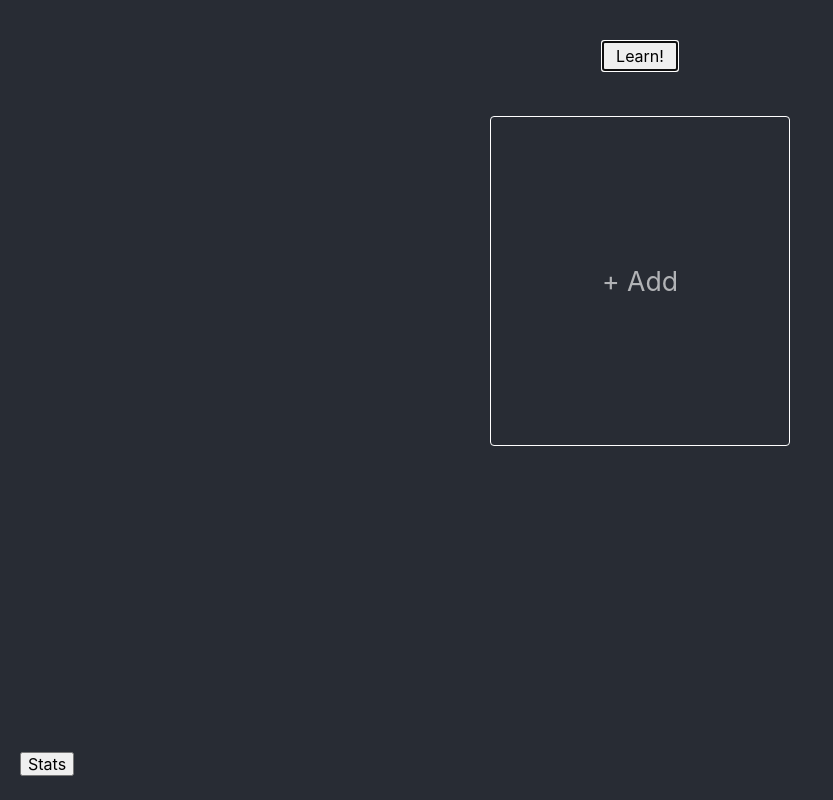
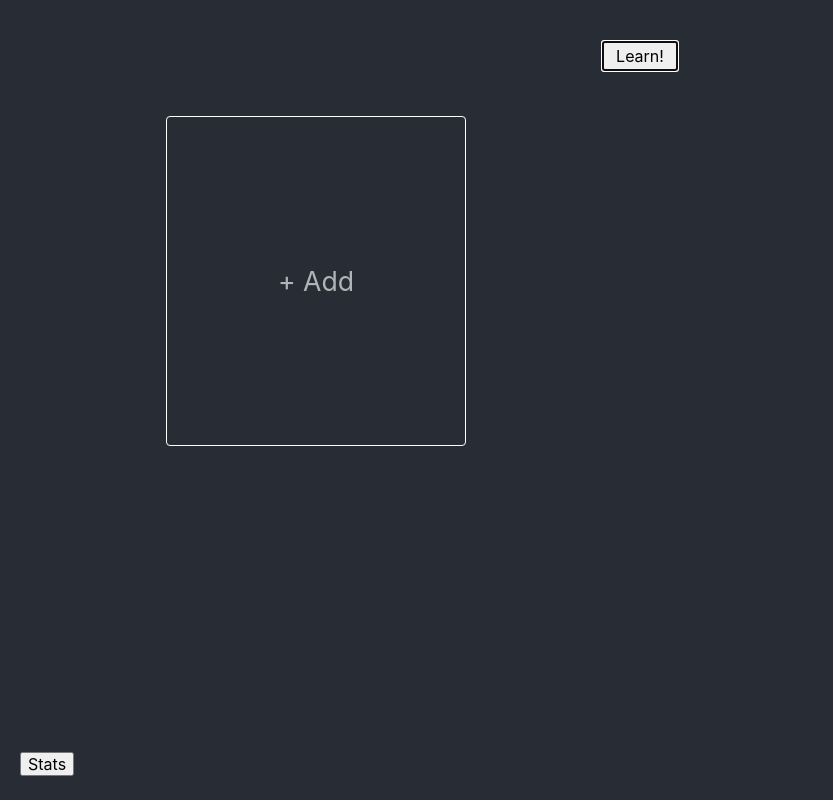
Before and after one commit to SuperOl3g/word-learner, a React (Create React App) app: page / in a window 1280 px wide. Shown: the whole page, without its empty margins (0-833 px from the left). Built offline with nearby package versions, Linux system fonts and the light colour scheme.

Commit message:
Changed the words list sort

```diff
--- a/src/pages/dictionary-page/dictionary-page.module.css
+++ b/src/pages/dictionary-page/dictionary-page.module.css
@@ -1,7 +1,28 @@
 .page {
+  --word-list-width: 300px;
+  --word-list-offset: 12px;
+  --word-list-count: 4;
   width: 100%;
-  max-width: 1320px;
+  max-width: calc((var(--word-list-width) + var(--word-list-offset) * 2) * var(--word-list-count));
   margin: 0 auto;
+}
+
+@media (max-width: 1380px) {
+  .page {
+    --word-list-count: 3;
+  }
+}
+
+@media (max-width: 1056px) {
+  .page {
+    --word-list-count: 2;
+  }
+}
+
+@media (max-width: 732px) {
+  .page {
+    --word-list-count: 1;
+  }
 }
 
 .learnBlock {
@@ -16,13 +37,13 @@
   display: flex;
   flex-wrap: wrap;
   align-items: flex-start;
-  justify-content: center;
+  justify-content: flex-start;
   font-size: 13pt;
 }
 
 .blockWrapper {
   position: relative;
-  margin: 12px;
+  margin: var(--word-list-offset);
 }
 
 .block {
@@ -33,7 +54,7 @@
   border: 1px solid currentColor;
   border-radius: 4px;
   padding: 16px;
-  width: 300px;
+  width: var(--word-list-width);
   height: 330px;
   display: flex;
   flex-direction: column;
--- a/src/pages/dictionary-page/dictionary-page.tsx
+++ b/src/pages/dictionary-page/dictionary-page.tsx
@@ -102,11 +102,27 @@ function DictionaryPage({
                 >Learn!</button>}
             </div>
 
+            <div>
                 <div className={s.blocksContainer}>
-                {wordListKeys.map(key => {
+                    <div className={s.blockWrapper}>
+                        <div className={classNames({
+                            [s.block]: true,
+                            [s.block_disabled]: isInSelectState,
+                        })}>
+                            <WordListEditor onConfirm={onListAdd}>
+                                {(handleAddClick) => <button
+                                    className={s.addButton}
+                                    onClick={handleAddClick}
+                                >+ Add
+                                </button>}
+                            </WordListEditor>
+                        </div>
+                    </div>
+
+                    {wordListKeys.sort((a,b) => a < b ? 1 : -1).map(key => {
                         const keys = Object.keys(wordLists[key]);
                         const knownCount = keys.reduce((sum, word) =>
-                        (sum + ((checkIfIsLearned(wordLists[key][word]) ? 1 : 0))) ,0);
+                            (sum + ((checkIfIsLearned(wordLists[key][word]) ? 1 : 0))), 0);
 
                         return (
                             <WordListEditor
@@ -125,7 +141,8 @@ function DictionaryPage({
                                             <div className={s.blockTitle}>
                                                 {formatDate(new Date(+key))}
                                                 <br/>
-                                            {Math.round(knownCount / keys.length * 100)}% learned ({knownCount} of {keys.length})
+                                                {Math.round(knownCount / keys.length * 100)}% learned
+                                                ({knownCount} of {keys.length})
                                             </div>
 
                                             <div>
@@ -161,19 +178,6 @@ function DictionaryPage({
                             </WordListEditor>
                         );
                     })}
-                <div className={s.blockWrapper}>
-                    <div className={classNames({
-                        [s.block]: true,
-                        [s.block_disabled]: isInSelectState,
-                    })}>
-                        <WordListEditor onConfirm={onListAdd}>
-                            {(handleAddClick) => <button
-                                className={s.addButton}
-                                onClick={handleAddClick}
-                            >+ Add
-                            </button>}
-                        </WordListEditor>
-                    </div>
                 </div>
             </div>
         </div>
```
Lines whose indentation alone changed are shown as unchanged.
